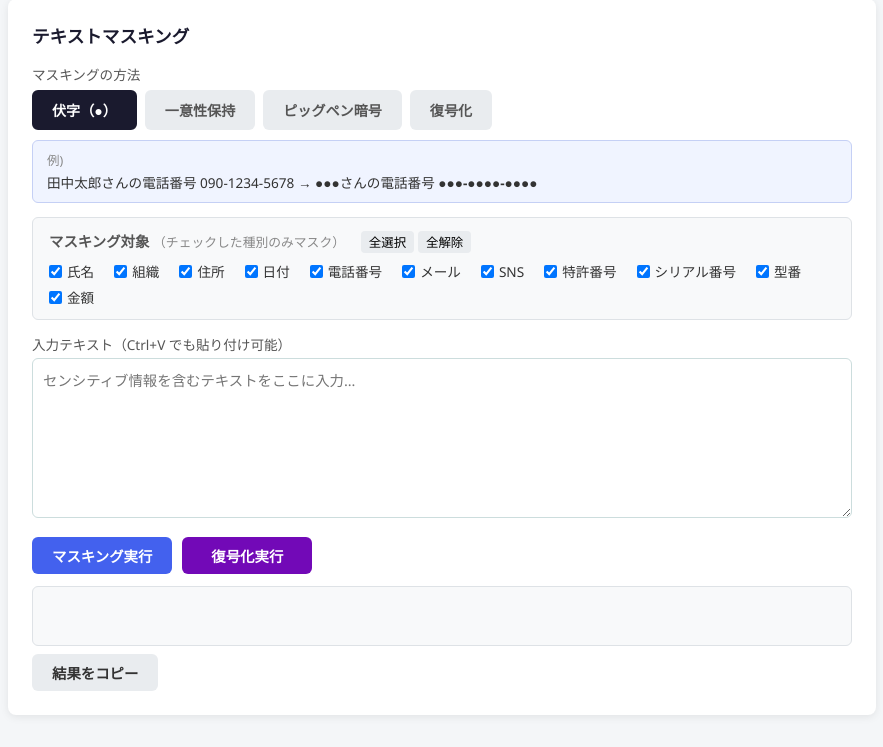
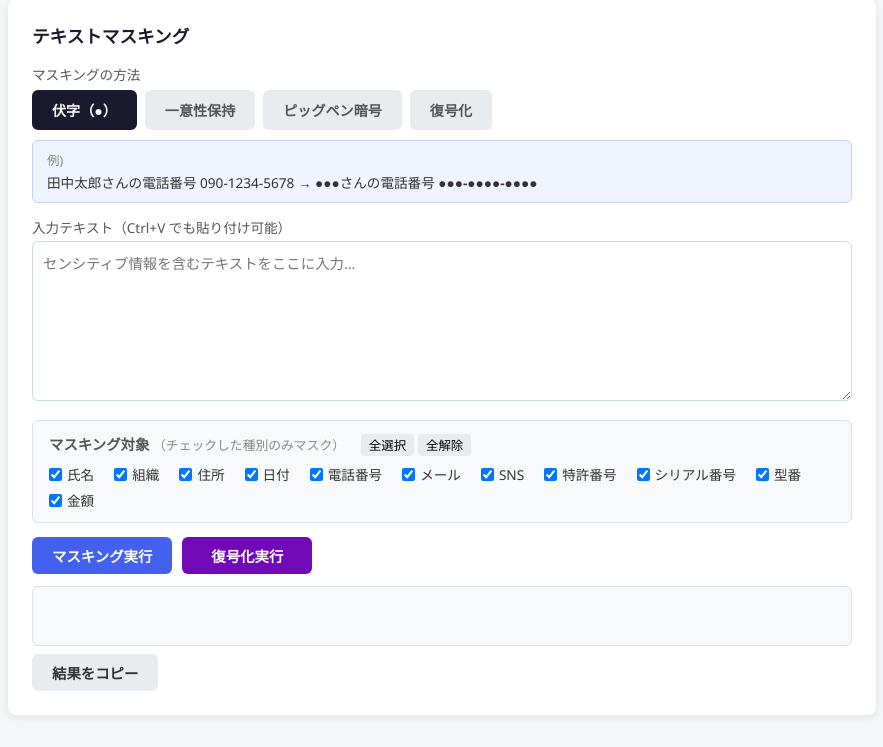
Before and after one commit to kirin123kirin/pymasking, a Flask app: page / in a window 1280 px wide. Shown: the part 157-904 px from the top of the page, without its empty margins (198-1081 px from the left). Run offline with Flask 3, Linux system fonts and the light colour scheme.

Commit message:
Reorder UI layout: checkboxes/options directly above execution buttons
- Text tab: move category checkboxes below textarea (just above buttons)
- File tab: move drop zone above checkboxes; move checkboxes/options
  directly above execution buttons; embed format list inside drop zone
- Clipboard tab: no structural change (already correct order)

https://claude.ai/code/session_0146ZjnxLAKvXzn1dbxmYYBL

```diff
--- a/pymasking/web/templates/index.html
+++ b/pymasking/web/templates/index.html
@@ -129,7 +129,10 @@
         <span id="text-example-body">田中太郎さんの電話番号 090-1234-5678 → <b>●●●</b>さんの電話番号 <b>●●●-●●●●-●●●●</b></span>
       </div>
 
-      <div class="category-box section-gap" id="text-cat-box">
+      <label>入力テキスト（Ctrl+V でも貼り付け可能）</label>
+      <textarea id="text-input" placeholder="センシティブ情報を含むテキストをここに入力..."></textarea>
+
+      <div class="category-box section-gap" id="text-cat-box" style="margin-top:14px">
         <h3>マスキング対象 <span style="font-size:.8rem;color:#888;font-weight:400">（チェックした種別のみマスク）</span>
           <button type="button" onclick="setAll('text',true)"  style="margin-left:12px;padding:2px 8px;font-size:.78rem;font-weight:400;background:#e9ecef;border:none;border-radius:4px;cursor:pointer">全選択</button>
           <button type="button" onclick="setAll('text',false)" style="padding:2px 8px;font-size:.78rem;font-weight:400;background:#e9ecef;border:none;border-radius:4px;cursor:pointer">全解除</button>
@@ -149,9 +152,6 @@
         </div>
       </div>
 
-      <label>入力テキスト（Ctrl+V でも貼り付け可能）</label>
-      <textarea id="text-input" placeholder="センシティブ情報を含むテキストをここに入力..."></textarea>
-
       <div class="action-row">
         <button class="btn-exec"        onclick="maskText()">マスキング実行</button>
         <button class="btn-unmask-exec" onclick="unmaskText()">復号化実行</button>
@@ -169,9 +169,6 @@
   <div id="tab-file" class="tab-content">
     <div class="card">
       <h2>ファイルマスキング</h2>
-      <p style="font-size:.85rem;color:#666;margin-bottom:12px">
-        対応形式: docx / xlsx / pptx / pdf / jpg / png / bmp / txt / csv / json など
-      </p>
 
       <div class="method-label">マスキングの方法</div>
       <div class="method-bar" id="file-method-bar">
@@ -185,7 +182,15 @@
         <span id="file-example-body">田中太郎さんの電話番号 090-1234-5678 → <b>●●●</b>さんの電話番号 <b>●●●-●●●●-●●●●</b></span>
       </div>
 
-      <div class="category-box section-gap" id="file-cat-box">
+      <div class="drop-zone" id="drop-zone"
+           onclick="document.getElementById('file-input').click()"
+           ondragover="onDragOver(event)" ondragleave="onDragLeave(event)" ondrop="onDrop(event)">
+        クリックまたはドラッグ＆ドロップでファイルを選択<br>
+        <span style="font-size:.8rem;color:#999">対応形式: docx / xlsx / pptx / pdf / jpg / png / bmp / txt / csv / json など（最大 50 MB）</span>
+      </div>
+      <input type="file" id="file-input" style="display:none" onchange="onFileSelect(event)">
+
+      <div class="category-box section-gap" id="file-cat-box" style="margin-top:14px">
         <h3>マスキング対象 <span style="font-size:.8rem;color:#888;font-weight:400">（チェックした種別のみマスク）</span>
           <button type="button" onclick="setAll('file',true)"  style="margin-left:12px;padding:2px 8px;font-size:.78rem;font-weight:400;background:#e9ecef;border:none;border-radius:4px;cursor:pointer">全選択</button>
           <button type="button" onclick="setAll('file',false)" style="padding:2px 8px;font-size:.78rem;font-weight:400;background:#e9ecef;border:none;border-radius:4px;cursor:pointer">全解除</button>
@@ -212,14 +217,6 @@
           <label><input type="checkbox" id="opt-pptx-master" value="pptx_remove_non_placeholders" checked> PowerPoint: スライドマスタのロゴ・著作権表示を削除</label>
         </div>
       </div>
-
-      <div class="drop-zone" id="drop-zone"
-           onclick="document.getElementById('file-input').click()"
-           ondragover="onDragOver(event)" ondragleave="onDragLeave(event)" ondrop="onDrop(event)">
-        クリックまたはドラッグ＆ドロップでファイルを選択
-        <br><span style="font-size:.8rem">（最大 50 MB）</span>
-      </div>
-      <input type="file" id="file-input" style="display:none" onchange="onFileSelect(event)">
 
       <div class="action-row">
         <button class="btn-exec"        id="file-mask-btn"   disabled>マスキング実行</button>
```
